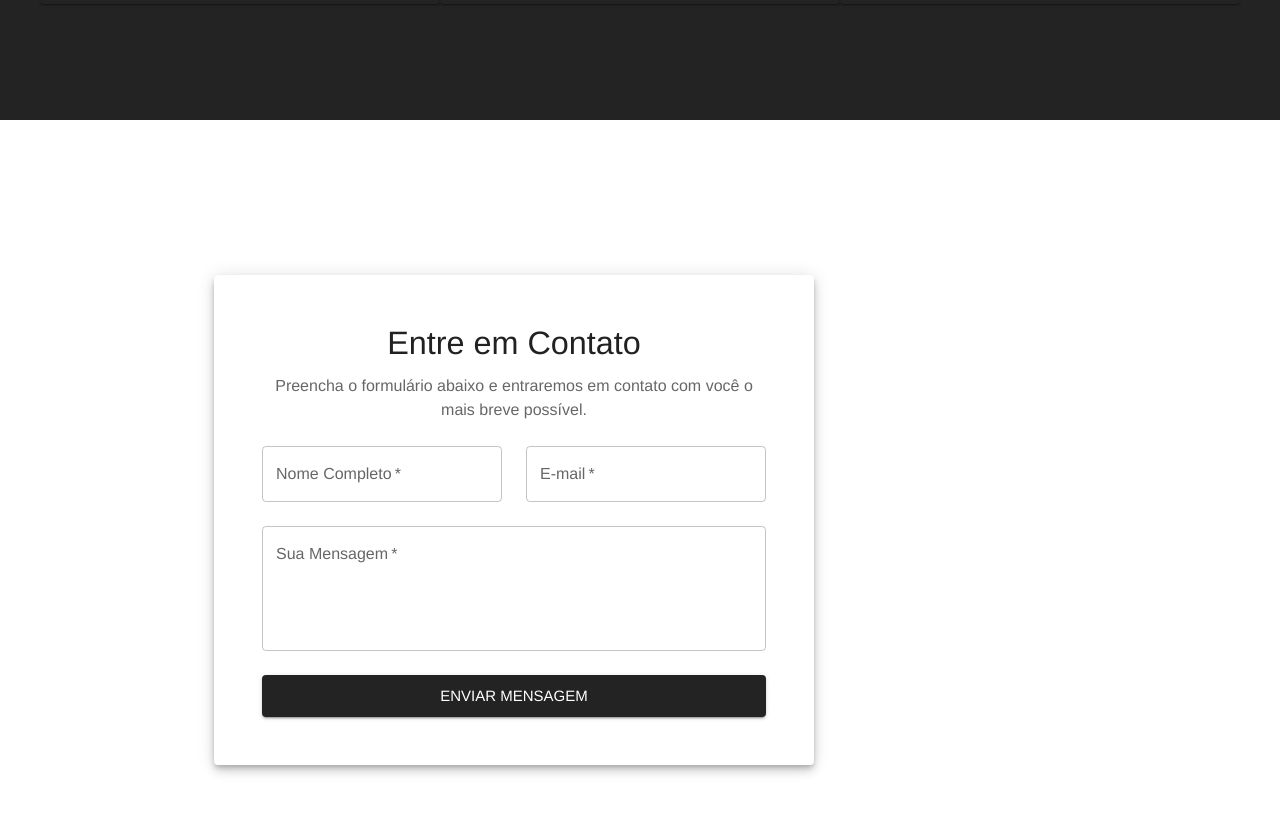
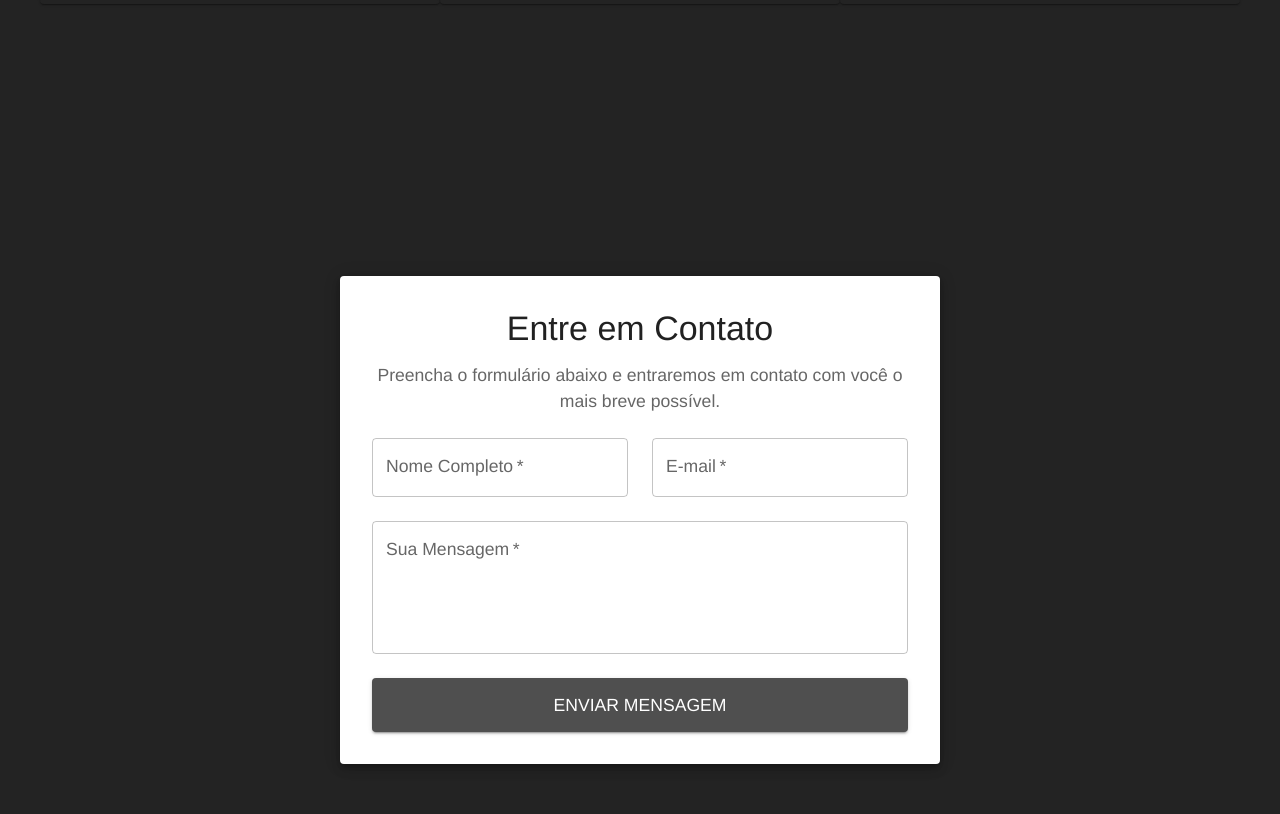
Before and after one commit to CarolinaGoes/SitePericiaCriminal, a React (Vite) app: page / in a window 1280 px wide. Shown: the part 2280-3094 px from the top of the page. Built offline with nearby package versions, Linux system fonts and the light colour scheme.

Commit message:
feat: alt. Contact page styles

```diff
--- a/package.json
+++ b/package.json
@@ -18,6 +18,7 @@
     "framer-motion": "^12.23.12",
     "react": "^19.1.1",
     "react-dom": "^19.1.1",
+    "styles": "^0.2.1",
     "tailwind-merge": "^3.3.1",
     "typewriter-effect": "^2.22.0",
     "utils": "^0.3.1",
--- a/src/pages/Contact.tsx
+++ b/src/pages/Contact.tsx
@@ -1,28 +1,37 @@
 import React, { useState } from 'react';
 import { styled } from '@mui/material/styles';
 import { Container, Typography, TextField, Button, Grid, Box, Paper } from '@mui/material';
+import { useTheme } from '@mui/material/styles';
 
-// Estilizando o contêiner principal para centralizar o conteúdo
 const ContactContainer = styled(Box)(({ theme }) => ({
   display: 'flex',
   justifyContent: 'center',
   alignItems: 'center',
   minHeight: '100vh',
-  padding: theme.spacing(4),
-  backgroundColor: theme.palette.background.default,
+  padding: theme.spacing(2),
+  backgroundColor: theme.palette.primary.main,
+  width: '100%',
+  boxSizing: 'border-box'
 }));
 
-// Estilizando o Paper para o formulário
 const FormPaper = styled(Paper)(({ theme }) => ({
-  padding: theme.spacing(6),
+  padding: theme.spacing(4),
+  backgroundColor: theme.palette.primary.contrastText,
+  color: theme.palette.text.primary,
   maxWidth: 600,
   width: '100%',
+  fontSize: '18px',
   [theme.breakpoints.down('sm')]: {
     padding: theme.spacing(3),
+    margin: '0 auto',
+    fontSize: '16px',
   },
 }));
 
-const Contact = () => {
+
+
+const Contact: React.FC = () => {
+  const theme = useTheme();
   const [formData, setFormData] = useState({
     name: '',
     email: '',
@@ -36,14 +45,12 @@ const Contact = () => {
     });
   };
 
-  const handleSubmit = (e: React.ChangeEvent<HTMLInputElement>) => {
+  const handleSubmit = (e: React.FormEvent) => {
     e.preventDefault();
-    // Aqui você pode adicionar a lógica para enviar os dados do formulário
-    // (por exemplo, para um backend, um serviço de e-mail, etc.).
     console.log('Dados do formulário:', formData);
     alert('Mensagem enviada com sucesso!');
 
-    // Resetar o formulário após o envio
+
     setFormData({
       name: '',
       email: '',
@@ -52,13 +59,20 @@ const Contact = () => {
   };
 
   return (
-    <ContactContainer>
-      <Container maxWidth="md">
-        <FormPaper elevation={6}>
-          <Typography variant="h4" component="h1" gutterBottom align="center">
+    <ContactContainer theme={theme}>
+      <Container
+        maxWidth="md"
+        sx={{
+          display: 'flex',
+          justifyContent: 'center',
+          alignItems: 'center',
+          padding: { xs: 0, sm: 2 } }}>
+
+        <FormPaper elevation={6} theme={theme}>
+          <Typography variant="h4" component="h1" gutterBottom align="center" sx={{ fontSize: { xs: '1.75rem', sm: '2.125rem' } }} >
             Entre em Contato
           </Typography>
-          <Typography variant="body1" color="text.secondary" paragraph align="center">
+          <Typography variant="body1" color="text.secondary" paragraph align="center" sx={{ fontSize: '1.1rem' }}>
             Preencha o formulário abaixo e entraremos em contato com você o mais breve possível.
           </Typography>
 
@@ -74,6 +88,11 @@ const Contact = () => {
                   variant="outlined"
                   value={formData.name}
                   onChange={handleChange}
+                  InputProps={{
+                    style: { fontSize: '1.1rem' }}}
+                  InputLabelProps={{
+                    style: { fontSize: '1.1rem' }
+                  }}
                 />
               </Grid>
               <Grid item xs={12} sm={6}>
@@ -87,6 +106,12 @@ const Contact = () => {
                   variant="outlined"
                   value={formData.email}
                   onChange={handleChange}
+                  InputProps={{
+                    style: { fontSize: '1.1rem' }
+                  }}
+                  InputLabelProps={{
+                    style: { fontSize: '1.1rem' }
+                  }}
                 />
               </Grid>
               <Grid item xs={12}>
@@ -101,6 +126,12 @@ const Contact = () => {
                   variant="outlined"
                   value={formData.message}
                   onChange={handleChange}
+                  InputProps={{
+                    style: { fontSize: '1.1rem' }
+                  }}
+                  InputLabelProps={{
+                    style: { fontSize: '1.1rem' }
+                  }}
                 />
               </Grid>
               <Grid item xs={12}>
@@ -108,8 +139,15 @@ const Contact = () => {
       fullWidth
       type="submit"
       variant="contained"
-                  color="primary"
       size="large"
+      sx={{
+        fontSize: '1.1rem',
+        py: 1.5,
+        backgroundColor: theme.palette.primary.light,
+        '&:hover': {
+          backgroundColor: theme.palette.primary.main,
+        }
+      }}
     >
       Enviar Mensagem
     </Button>
```
Also changed, not shown: 1 other file (tests, documents, lock files or other folders). Lines whose indentation alone changed are shown as unchanged.
